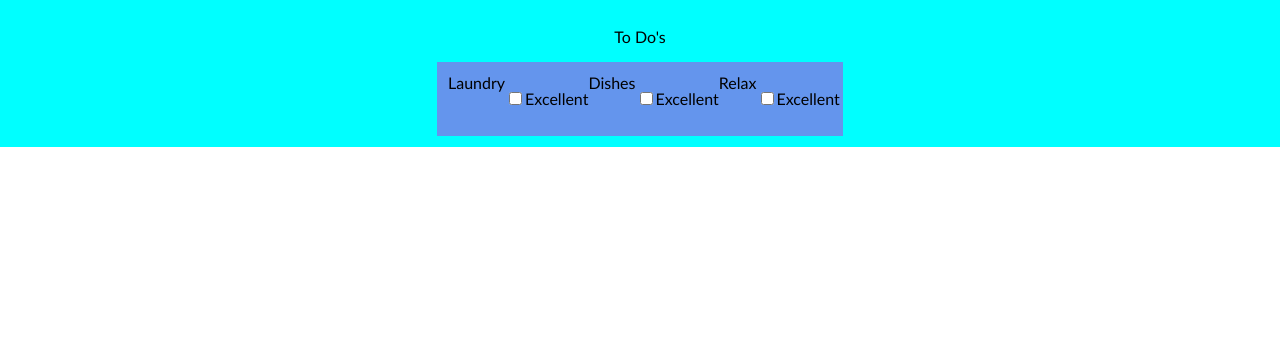
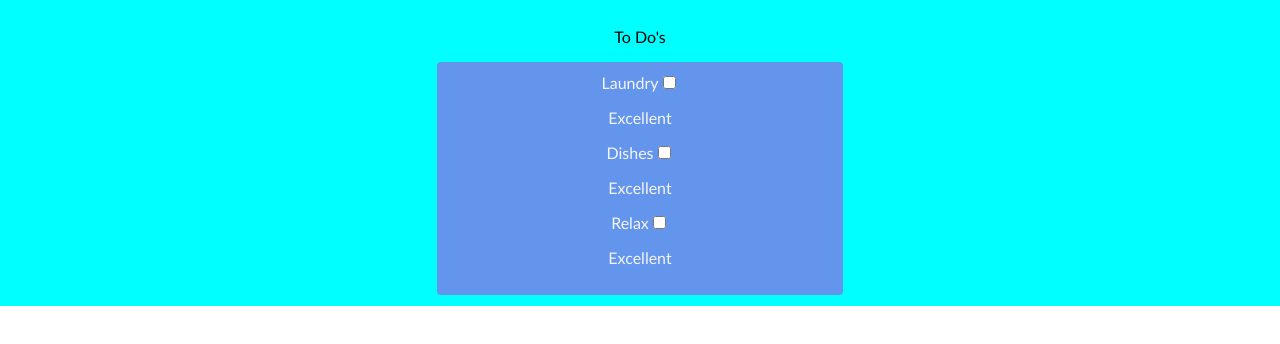
Before and after one commit to cvs181801/react-todo-app, a React (Create React App) app: page / in a window 1280 px wide. Shown: the top 344 px of the page. Built offline with nearby package versions, Linux system fonts and the light colour scheme.

Commit message:
separate out the checkboxes into a new functional component

```diff
--- a/src/components/Checkboxes.js
+++ b/src/components/Checkboxes.js
@@ -1,17 +1,10 @@
 import React from 'react'
+import IndividualCheckboxes from "./IndividualCheckboxes"
 
 export default function Checkboxes() {
     return (
         <div className="ToDos-Div">
-            <label>Laundry</label>
-            <input type="checkbox" ></input>
-            <p>Excellent</p>
-            <label>Dishes</label>
-            <input id="checkbox2" type="checkbox"></input>
-            <p>Excellent</p>
-            <label>Relax</label>
-            <input id="checkbox3" type="checkbox"></input>
-            <p>Excellent</p>
+           < IndividualCheckboxes />
         </div>
     )
 }
--- /dev/null
+++ b/src/components/IndividualCheckboxes.js
@@ -0,0 +1,17 @@
+import React from "react"
+
+export default function IndividualCheckboxes() {
+    return(
+        <div className="indivCheckboxes">
+            <label>Laundry</label>
+            <input type="checkbox" ></input>
+            <p>Excellent</p>
+            <label>Dishes</label>
+            <input id="checkbox2" type="checkbox"></input>
+            <p>Excellent</p>
+            <label>Relax</label>
+            <input id="checkbox3" type="checkbox"></input>
+            <p>Excellent</p>
+            </div>
+    )
+}
--- a/src/index.css
+++ b/src/index.css
@@ -34,4 +34,10 @@ body {
   display: flex;
   max-width: 30vw;
   margin: 0 auto;
+  border-radius: 4px;
 }
+
+.indivCheckboxes {
+  color: whitesmoke;
+  margin: 0 auto;
+}
```
Also changed, not shown: src/App.js (+7 -2 lines).
